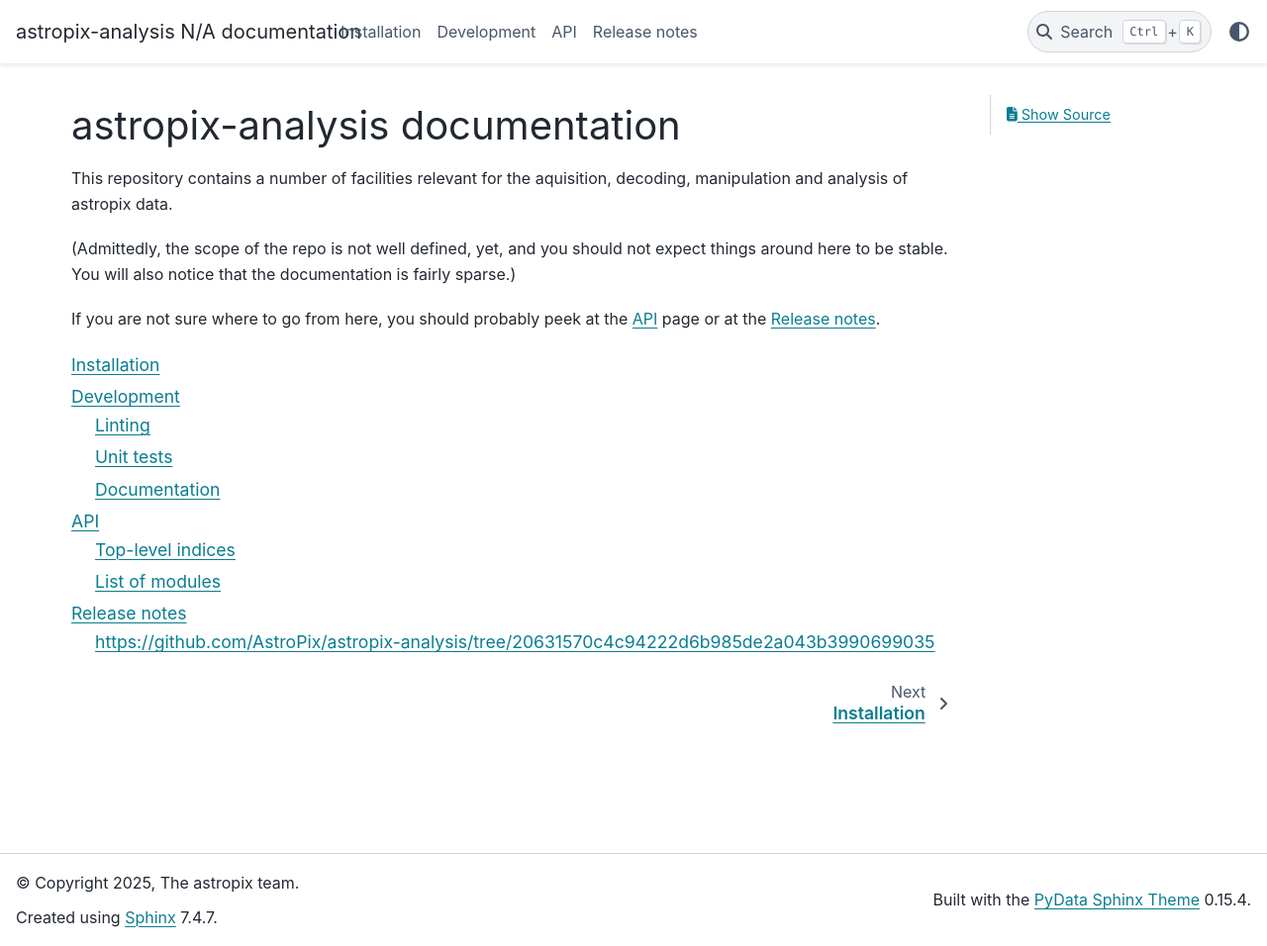
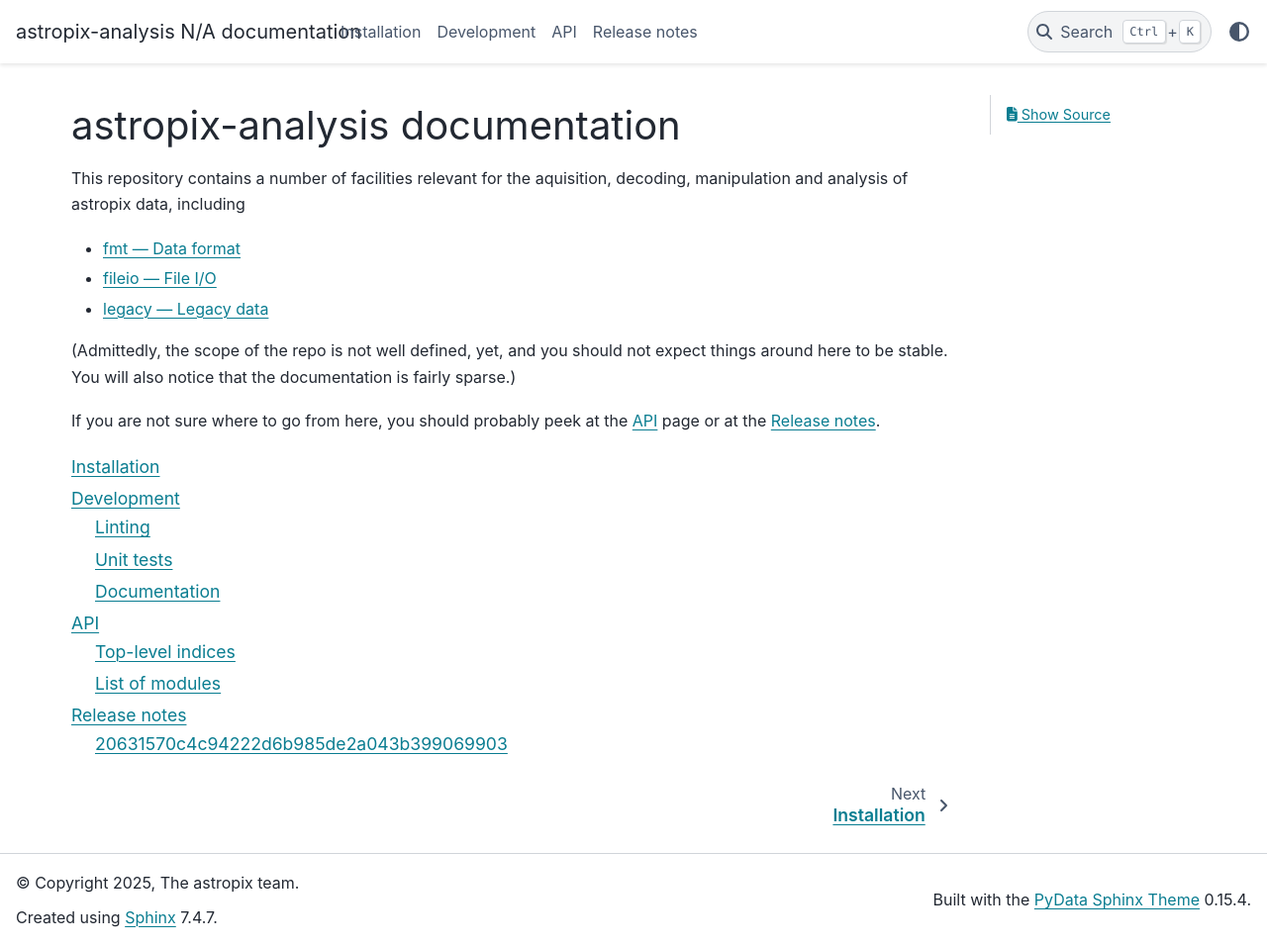
Before and after one commit to AstroPix/astropix-analysis, a Sphinx documentation site: the page built from docs/index.rst, in a window 1280 px wide and 956 px high. Shown: the whole window at 99% size. Built offline with Sphinx 7.4.7 and the PyData theme 0.15.4, drawn with Linux system fonts in a browser that asks for light colours; formulas are drawn with MathJax 3.

Commit message:
Docs updated.

```diff
--- a/docs/analysis.rst
+++ b/docs/analysis.rst
@@ -5,7 +5,8 @@
 
 .. warning::
 
-   Need to review the module and update the documentation.
+   Need to review the module and update the documentation. Most of this is probably
+   disappearing as we move away from log files to binary files.
 
 
 Module documentation
--- a/docs/cli.rst
+++ b/docs/cli.rst
@@ -2,6 +2,10 @@
 
 :mod:`~astropix_analysis.cli` --- CLI
 =====================================
+
+This module is intended to provide common utilities for command-line interface,
+ensuring consistency across different applications and allowing for the
+automation of common operations, such as the logging configuration.
 
 
 Module documentation
--- a/docs/index.rst
+++ b/docs/index.rst
@@ -7,7 +7,11 @@ astropix-analysis documentation
 ===============================
 
 This repository contains a number of facilities relevant for the aquisition,
-decoding, manipulation and analysis of astropix data.
+decoding, manipulation and analysis of astropix data, including
+
+* :ref:`fmt`
+* :ref:`fileio`
+* :ref:`legacy`
 
 (Admittedly, the scope of the repo is not well defined, yet, and you should not
 expect things around here to be stable. You will also notice that the documentation
--- a/docs/release_notes.rst
+++ b/docs/release_notes.rst
@@ -15,21 +15,21 @@ Release notes
 * Unit tests added.
 * .gitignore and Makefile updated.
 
-* Merging pull requests
-    https://github.com/AstroPix/astropix-analysis/pull/10
+Merging pull requests
+  * https://github.com/AstroPix/astropix-analysis/pull/10
 
-* Issue(s) closed
-    https://github.com/AstroPix/astropix-analysis/pull/13
-    https://github.com/AstroPix/astropix-analysis/pull/12
-    https://github.com/AstroPix/astropix-analysis/pull/11
-    https://github.com/AstroPix/astropix-analysis/pull/7
-    https://github.com/AstroPix/astropix-analysis/pull/6
-    https://github.com/AstroPix/astropix-analysis/pull/5
-    https://github.com/AstroPix/astropix-analysis/pull/2
+Issue(s) closed
+  * https://github.com/AstroPix/astropix-analysis/pull/13
+  * https://github.com/AstroPix/astropix-analysis/pull/12
+  * https://github.com/AstroPix/astropix-analysis/pull/11
+  * https://github.com/AstroPix/astropix-analysis/pull/7
+  * https://github.com/AstroPix/astropix-analysis/pull/6
+  * https://github.com/AstroPix/astropix-analysis/pull/5
+  * https://github.com/AstroPix/astropix-analysis/pull/2
 
 
-https://github.com/AstroPix/astropix-analysis/tree/20631570c4c94222d6b985de2a043b3990699035
--------------------------------------------------------------------------------------------
+`20631570c4c94222d6b985de2a043b399069903 <https://github.com/AstroPix/astropix-analysis/tree/20631570c4c94222d6b985de2a043b399069903>`_
+---------------------------------------------------------------------------------------------------------------------------------------
 
 * Initial import of the binary I/O machinery, with classes and data structures
   to save astropix readouts to (and read them back from ) persistent storage.
@@ -38,7 +38,7 @@ https://github.com/AstroPix/astropix-analysis/tree/20631570c4c94222d6b985de2a043
 * Top-level Makefile added to facilitate some operations.
 * pyproject.toml file added.
 
-* Merging pull requests
-    https://github.com/AstroPix/astropix-analysis/pull/3
+Merging pull requests
+  * https://github.com/AstroPix/astropix-analysis/pull/3
 
-* Issue(s) closed
+Issue(s) closed
```
Also changed, not shown: docs/fmt.rst (+43 -40 lines), 1 other file.
